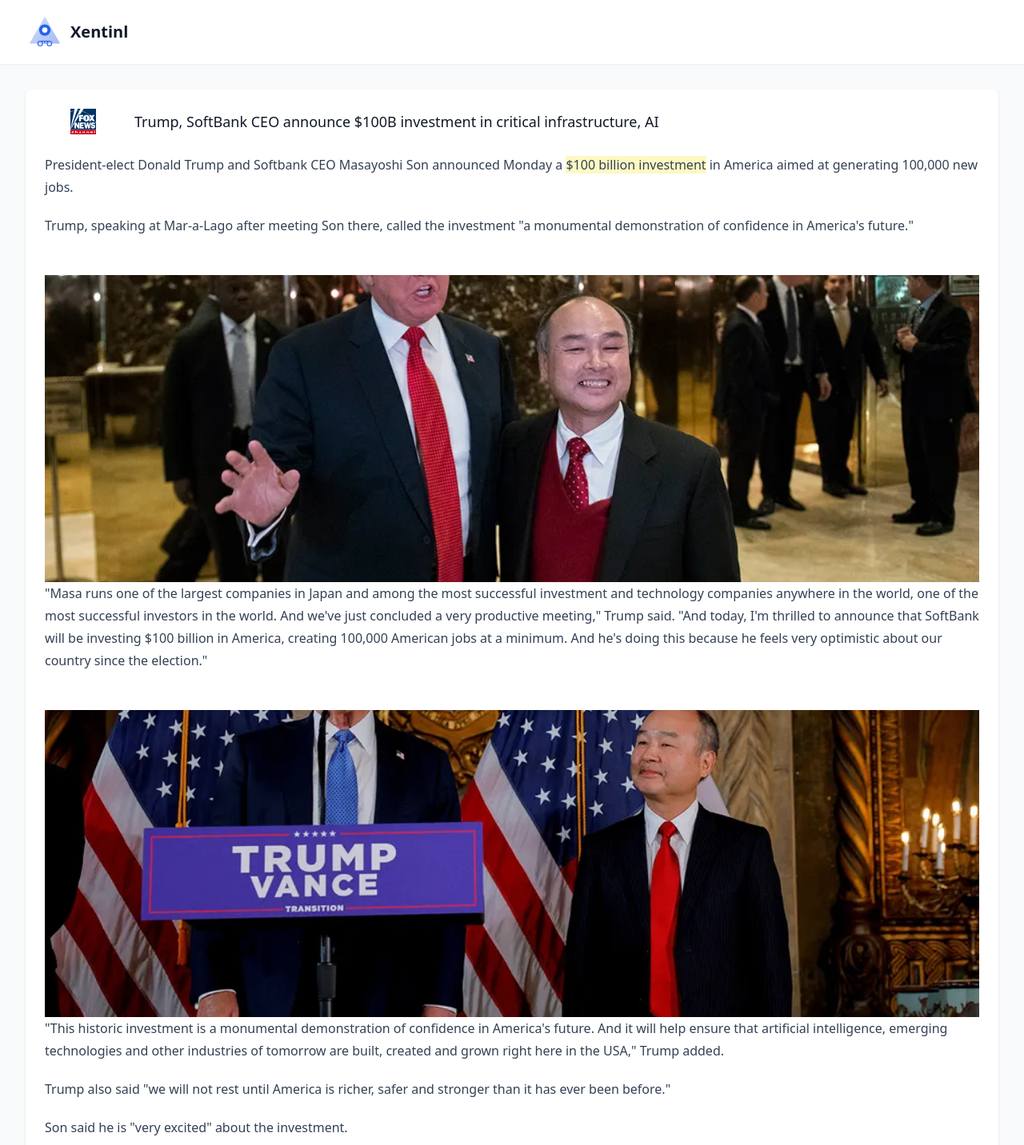
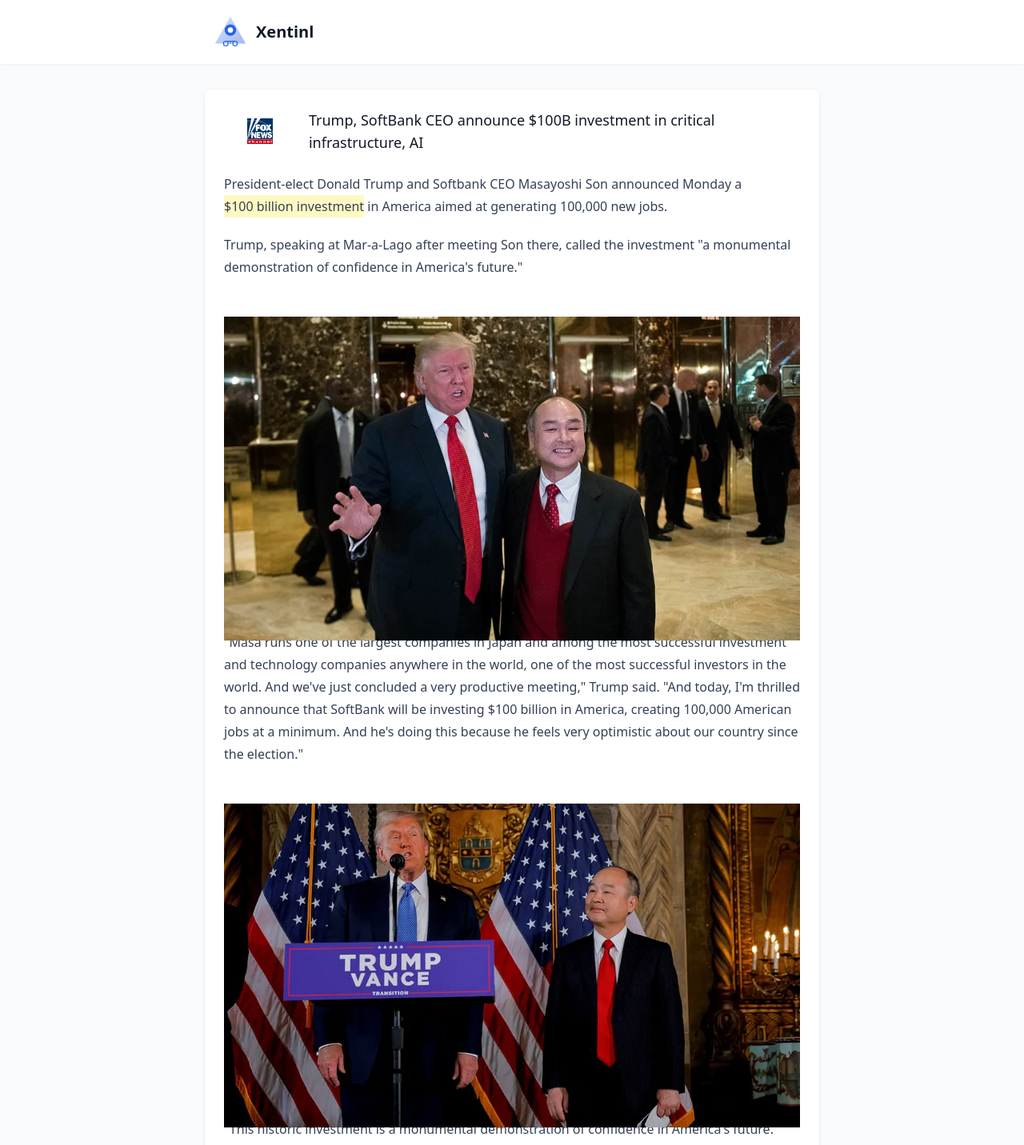
Before and after one commit to MarkPearce/vercel-facts, a Next.js app: page / in a window 1280 px wide. Shown: the top 1432 px of the page at 80% size. Built offline with nearby package versions, Linux system fonts and the light colour scheme.

Commit message:
Fix page width to 800px and allow popovers to extend beyond content area

```diff
--- a/app/page.js
+++ b/app/page.js
@@ -14,11 +14,9 @@
             <stop offset="100%" style={{ stopColor: '#1d4ed8', stopOpacity: 0.4 }} />
           </linearGradient>
         </defs>
-        {/* Pyramid with eye */}
         <path d="M50 10 L90 80 L10 80 Z" fill="url(#pyramidGradient)" />
         <circle cx="50" cy="45" r="15" fill="#2563eb" />
         <circle cx="50" cy="45" r="7" fill="#ffffff" />
-        {/* Scales of justice overlaid */}
         <g transform="translate(20, 65) scale(0.6)">
           <path d="M30 15 L70 15 M50 15 L50 25" stroke="#2563eb" strokeWidth="4" />
           <circle cx="30" cy="25" r="10" fill="none" stroke="#2563eb" strokeWidth="4" />
@@ -31,18 +29,28 @@
 
 const ImageWithFallback = ({ src, alt, ...props }) => {
   const [error, setError] = useState(false);
+  const [ratio, setRatio] = useState(16/9);
 
   return (
-    <div className={`relative ${props.className || ''}`} style={{ minHeight: '200px' }}>
+    <div
+      className={`relative w-full ${props.className || ''}`}
+      style={{
+        maxWidth: '800px',
+        margin: '0 auto',
+        aspectRatio: ratio
+      }}
+    >
       <Image
         src={error ? '/images/placeholder.jpg' : src}
         alt={alt}
         onError={() => setError(true)}
-        {...props}
+        fill
+        sizes="(max-width: 800px) 100vw, 800px"
+        style={{ objectFit: 'contain' }}
         priority
-        fill
-        sizes="(max-width: 768px) 100vw, (max-width: 1200px) 50vw, 33vw"
-        style={{ objectFit: 'cover' }}
+        onLoadingComplete={({ naturalWidth, naturalHeight }) => {
+          setRatio(naturalWidth / naturalHeight);
+        }}
       />
     </div>
   );
@@ -71,13 +79,13 @@
 
   const Highlight = ({ text, details }) => (
     <span
-      className="bg-yellow-100 cursor-pointer relative group"
+      className="bg-yellow-100 cursor-pointer relative inline-block"
       onMouseEnter={() => setActiveHighlight(text)}
       onMouseLeave={() => setActiveHighlight(null)}
     >
       {text}
       {activeHighlight === text && (
-        <div className="absolute z-50 p-4 bg-white shadow-lg rounded-lg border border-gray-200 w-64 mt-2 left-0">
+        <div className="absolute z-50 p-4 bg-white shadow-lg rounded-lg border border-gray-200 w-64 mt-2" style={{ left: '0', transform: 'none' }}>
           <p className="text-sm mb-2">{details.summary}</p>
           <a
             href={details.link}
@@ -95,16 +103,19 @@
   return (
     <div className="min-h-screen bg-gray-50">
       <header className="bg-white shadow-sm sticky top-0 z-40">
-        <div className="max-w-7xl mx-auto px-4 py-4 sm:px-6 lg:px-8 flex justify-between items-center">
+        <div className="w-full max-w-screen-xl mx-auto">
+          <div className="max-w-[800px] mx-auto px-4 py-4 sm:px-6 flex justify-between items-center">
             <div className="flex items-center gap-2">
               <XentinlLogo />
               <span className="text-xl font-semibold text-gray-900">Xentinl</span>
             </div>
           </div>
+        </div>
       </header>
 
-      <main className="max-w-7xl mx-auto px-4 py-8 sm:px-6 lg:px-8">
-        <div className="bg-white shadow rounded-lg overflow-hidden">
+      <main className="w-full max-w-screen-xl mx-auto">
+        <div className="max-w-[800px] mx-auto px-4 py-8">
+          <div className="bg-white shadow rounded-lg overflow-visible">
             <div className="p-6 border-b border-gray-200">
               <div className="flex items-center gap-4 mb-6">
                 <div className="relative w-24 h-8">
@@ -138,7 +149,7 @@
                 <ImageWithFallback
                   src="/images/image-1.webp"
                   alt="President-elect Donald Trump delivers remarks next to Chairman and CEO of SoftBank Masayoshi Son, at Mar-a-Lago in Palm Beach, Fla., on Monday, Dec. 16"
-                className="my-6 h-96 w-full"
+                  className="my-6 pb-6"
                 />
 
                 <p className="mb-4">
@@ -148,7 +159,7 @@
                 <ImageWithFallback
                   src="/images/image-2.webp"
                   alt="President-elect Donald Trump, left, walks out with SoftBank Group Corp founder and CEO Masayoshi Son to speak to members of the media in the lobby at Trump Tower in New York City in December 2016"
-                className="my-6 h-96 w-full"
+                  className="my-6 pb-6"
                 />
 
                 <p className="mb-4">
@@ -190,7 +201,7 @@
                 <ImageWithFallback
                   src="/images/image-3.webp"
                   alt="SoftBank's Vision Fund invested in WeWork, an office-sharing company that filed for bankruptcy last year"
-                className="my-6 h-96 w-full"
+                  className="my-6 pb-6"
                 />
 
                 <p className="mb-4">
@@ -205,7 +216,7 @@
 
             <div className="bg-gray-50 p-6">
               <h2 className="text-lg font-medium text-gray-900 mb-4">Additional References</h2>
-            <div className="grid grid-cols-1 md:grid-cols-2 lg:grid-cols-3 gap-4">
+              <div className="grid grid-cols-1 gap-4">
                 {[
                   {
                     title: "SoftBank CEO and Trump announce $100 billion investment in U.S.",
@@ -243,6 +254,7 @@
               </div>
             </div>
           </div>
+        </div>
       </main>
     </div>
   );
```
Lines whose indentation alone changed are shown as unchanged.
